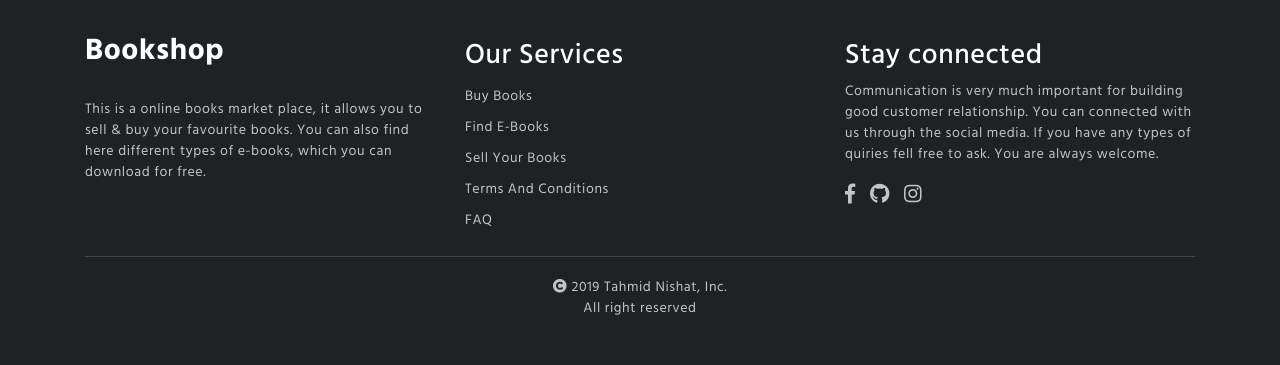
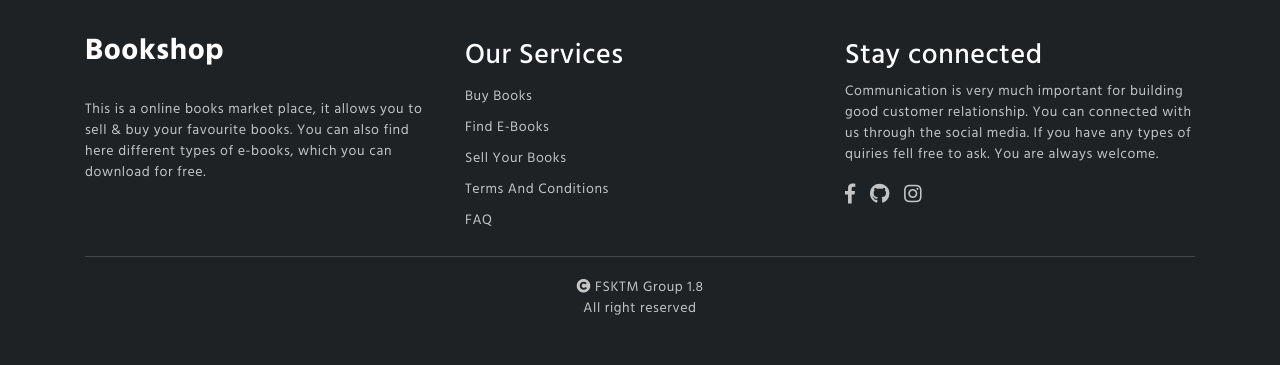
Before and after one commit to omaremanaa/Bookshop-System, a CodeIgniter app: page /e-bookshop/ in a window 1280 px wide. Shown: the part 1234-1599 px from the top of the page. Run offline with CodeIgniter, Linux system fonts and the light colour scheme; data comes from the database, SQL or seed files in the repository.

Commit message:
footer edit

```diff
--- a/application/views/layouts/home_layout.php
+++ b/application/views/layouts/home_layout.php
@@ -165,7 +165,7 @@
             </div>
         </div>
         <div class="copy-right">
-            <p><i class="fas fa-copyright"></i> 2019 Tahmid Nishat, Inc. <br>All right reserved</p>
+            <p><i class="fas fa-copyright"></i> FSKTM Group 1.8 <br>All right reserved</p>
         </div>
     </div>
 </div>
```
